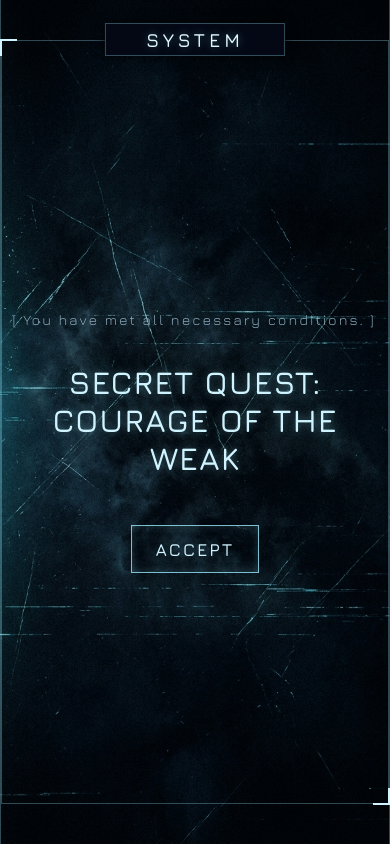
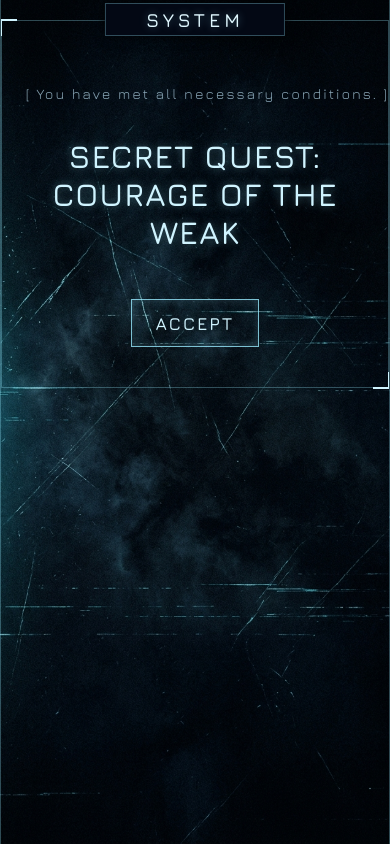
Before and after one commit to vivekanime7444-dotcom/FITSO, a React (Vite) app: page /onboarding in a window 390 px wide. Built offline with nearby package versions, Linux system fonts and the light colour scheme.

Commit message:
fix: Implement strict position fixed viewport lock and robust internal scrolling to bypass mobile browser quirks

```diff
--- a/src/features/onboarding/Onboarding.module.css
+++ b/src/features/onboarding/Onboarding.module.css
@@ -1,7 +1,6 @@
 .onboardingLayout {
-  flex: 1;
+  height: 100%;
   width: 100%;
-  background: transparent;
   display: flex;
   flex-direction: column;
   position: relative;
@@ -26,21 +25,23 @@
 
 .stepWrapper {
   flex: 1;
+  min-height: 0;
   display: flex;
   flex-direction: column;
-  padding: env(safe-area-inset-top) 0 env(safe-area-inset-bottom) 0;
+  padding: 20px 0;
+  overflow-y: auto;
+  overflow-x: hidden;
+  -webkit-overflow-scrolling: touch;
 }
 
 .stepContainer {
-  display: flex;
-  flex-direction: column;
   position: relative;
   width: 100%;
   max-width: 400px;
-  margin: 40px auto 40px auto;
+  margin: 0 auto;
   border: var(--border-thin);
   padding: var(--spacing-lg);
-  min-height: calc(100vh - 80px); /* Fill most of the screen natively */
+  padding-bottom: 40px;
 }
 
 .stepContainer::before,
--- a/src/index.css
+++ b/src/index.css
@@ -44,29 +44,35 @@
 }
 
 html, body {
-  background-color: #000; /* Darker outside */
+  position: fixed;
+  top: 0;
+  left: 0;
+  width: 100%;
+  height: 100%;
+  margin: 0;
+  padding: 0;
+  overflow: hidden;
+  background-color: #000;
   color: var(--text-primary);
   font-family: var(--font-base);
   -webkit-font-smoothing: antialiased;
   -moz-osx-font-smoothing: grayscale;
-  min-height: 100%;
-  width: 100%;
   user-select: none;
 }
 
 #root {
   width: 100%;
-  max-width: 430px; /* Mobile width */
-  min-height: 100vh;
+  height: 100%;
+  max-width: 430px;
   margin: 0 auto;
   position: relative;
   display: flex;
   flex-direction: column;
+  overflow: hidden;
   background-color: #030814;
   background-image: url('/sl_background_texture.jpg');
   background-size: cover;
   background-position: center;
-  background-attachment: fixed;
   box-shadow: 0 0 30px rgba(0, 255, 255, 0.1);
   border-left: var(--border-thin);
   border-right: var(--border-thin);
```
